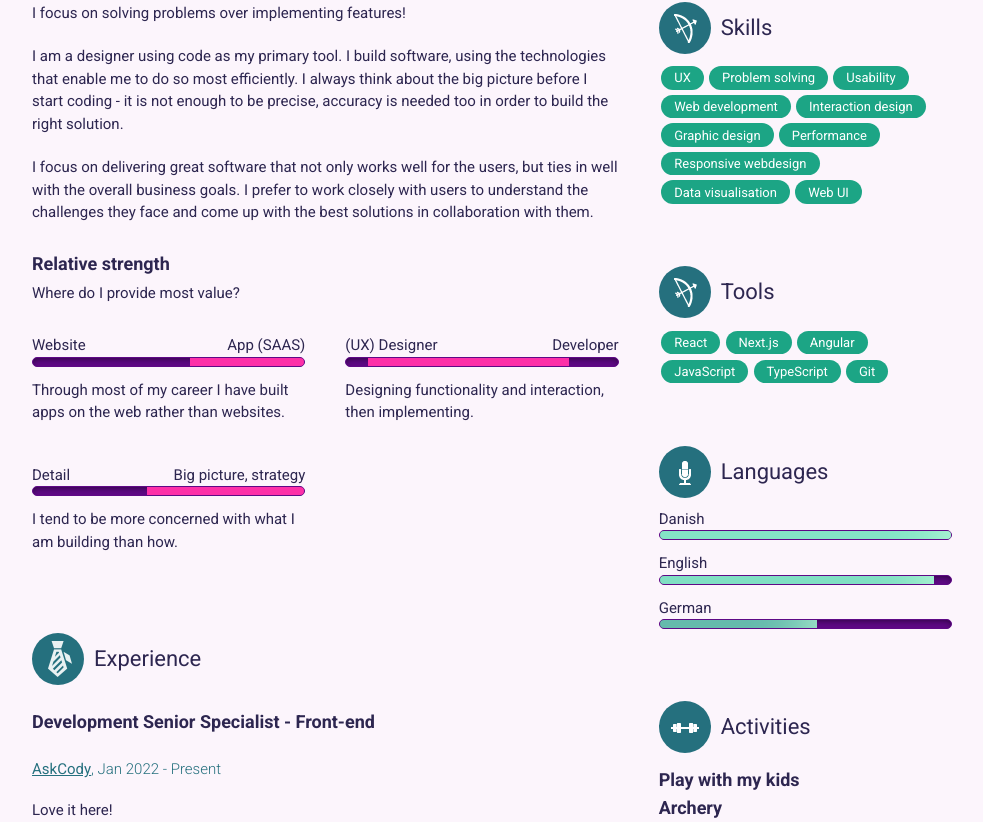
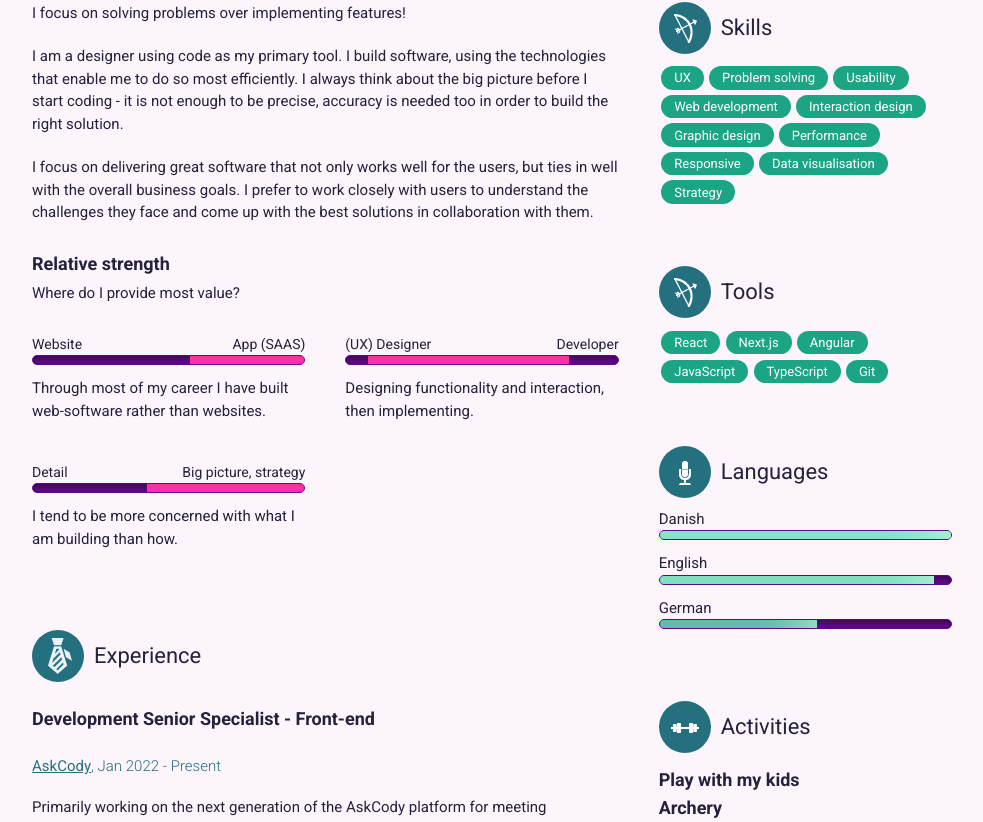
Before and after one commit to rx-mikkel/curriculum-vitae, an Angular app: page / in a window 1280 px wide. Shown: the part 292-1114 px from the top of the page, without its empty margins (148-1131 px from the left). Built offline with nearby package versions, Linux system fonts and the light colour scheme.

Commit message:
small cleanup

```diff
--- a/src/app/app.component.html
+++ b/src/app/app.component.html
@@ -149,5 +149,5 @@
 	<a class="top raised" href="#top"></a>
 	<a class="linked-in raised" href="{{profile.linkedIn}}">Connect</a>
 	<!--Enable if I start actively looking at some point-->
-	<!--<a class="link-button raised" href="mailto:mikkeloerum@hey.com">Contact me</a>-->
+	<!--<a class="raised" href="mailto:mikkeloerum@hey.com">Contact me</a>-->
 </div>
--- a/src/app/services/profile.service.ts
+++ b/src/app/services/profile.service.ts
@@ -5,7 +5,7 @@ export class ProfileService {
 
 	constructor() { }
 
-	// ideally this comes from a http-request, for now mock-data
+	// ideally this comes from a http-request but I am not that kind of girl
 	getProfile() {
 		return {
 			userName: 'Mikkel Ørum Skovgaard-Petersen',
@@ -26,7 +26,7 @@ export class ProfileService {
 					companyWebsite: 'https://www.askcody.com/',
 					period: 'Jan 2022 - Present',
 					description: [
-						'Love it here!'
+						'Primarily working on the next generation of the AskCody platform for meeting management.'
 					],
 					links: [
 					]
@@ -122,7 +122,7 @@ export class ProfileService {
 					rating: 68
 				},
 				{
-					name: 'Responsive webdesign',
+					name: 'Responsive',
 					rating: 94,
 				},
 				{
@@ -130,8 +130,8 @@ export class ProfileService {
 					rating: 94,
 				},
 				{
-					name: 'Web UI',
-					rating: 100
+					name: 'Strategy',
+					rating: 94,
 				},
 			],
 			tools: [
@@ -166,7 +166,7 @@ export class ProfileService {
 					endName: 'App (SAAS)',
 					start: 58,
 					end: 0,
-					description: 'Through most of my career I have built apps on the web rather than websites.'
+					description: 'Through most of my career I have built web-software rather than websites.'
 				},
 				{
 					startName: '(UX) Designer',
@@ -197,7 +197,7 @@ export class ProfileService {
 					rating: 54
 				}
 			],
-			activities: ['Play with my kids', 'Archery', 'Bicycling', 'Woodworking']
+			activities: ['Play with my kids', 'Archery', 'Bicycling', 'Woodworking', 'Learning']
 		}
 	}
 
--- a/src/assets/styles/_defaults.scss
+++ b/src/assets/styles/_defaults.scss
@@ -1,17 +1,13 @@
 $font-stack: 'Roboto', sans-serif;
-$primary-color: #AA0046;
 
-$font-color: #2d2650;
+$font-color: #25213b;
 $grey-background: #fcf5fc;
-$header-background: #edf2f2;
 
 $link: #5f0986;
 
 $blue-bg: #25707e;
+$green-bg: #1ca585;
 
-$green-bg: #1ca585;
-$light-color: #fff;
-$dark-color: #222;
 $base-margin: 1em;
 
 $base-rounding: 0px;
--- a/src/assets/styles/_layout.scss
+++ b/src/assets/styles/_layout.scss
@@ -23,7 +23,7 @@ p a {
 }
 
 a, a:visited {
-	color: darken($link, 6%);
+	color: $link;
 }
 
 a:hover {
@@ -64,25 +64,7 @@ h4 {
 	font-weight: 300;
 }
 
-.link-button {
-	background-color: $green-bg;
-	padding: .5em 1em;
-	color: #fff !important;
-	border-radius: 50px;
-	text-decoration: none;
-	font-size: 1.5em;
-	display: inline-block;
-	font-weight: 400;
-	transition: all .4s ease;
-}
-
 /* Layout */
-.wrap {
-	display: flex;
-	flex: 1;
-	min-width: 30em;
-	max-width: 96em;
-}
 
 .header {
 	background-color: #610766;
@@ -106,6 +88,13 @@ h4 {
 
 .main-layout {
 	flex-direction: column;
+}
+
+.wrap {
+	display: flex;
+	flex: 1;
+	min-width: 30em;
+	max-width: 96em;
 }
 
 .btn {
--- a/src/assets/styles/modules/_bars.scss
+++ b/src/assets/styles/modules/_bars.scss
@@ -40,6 +40,10 @@
 .spectrumCaption {
 	display: flex;
 	justify-content: space-between;
+
+	p {
+		font-size: 14px;
+	}
 }
 
 .focusInner {
```
